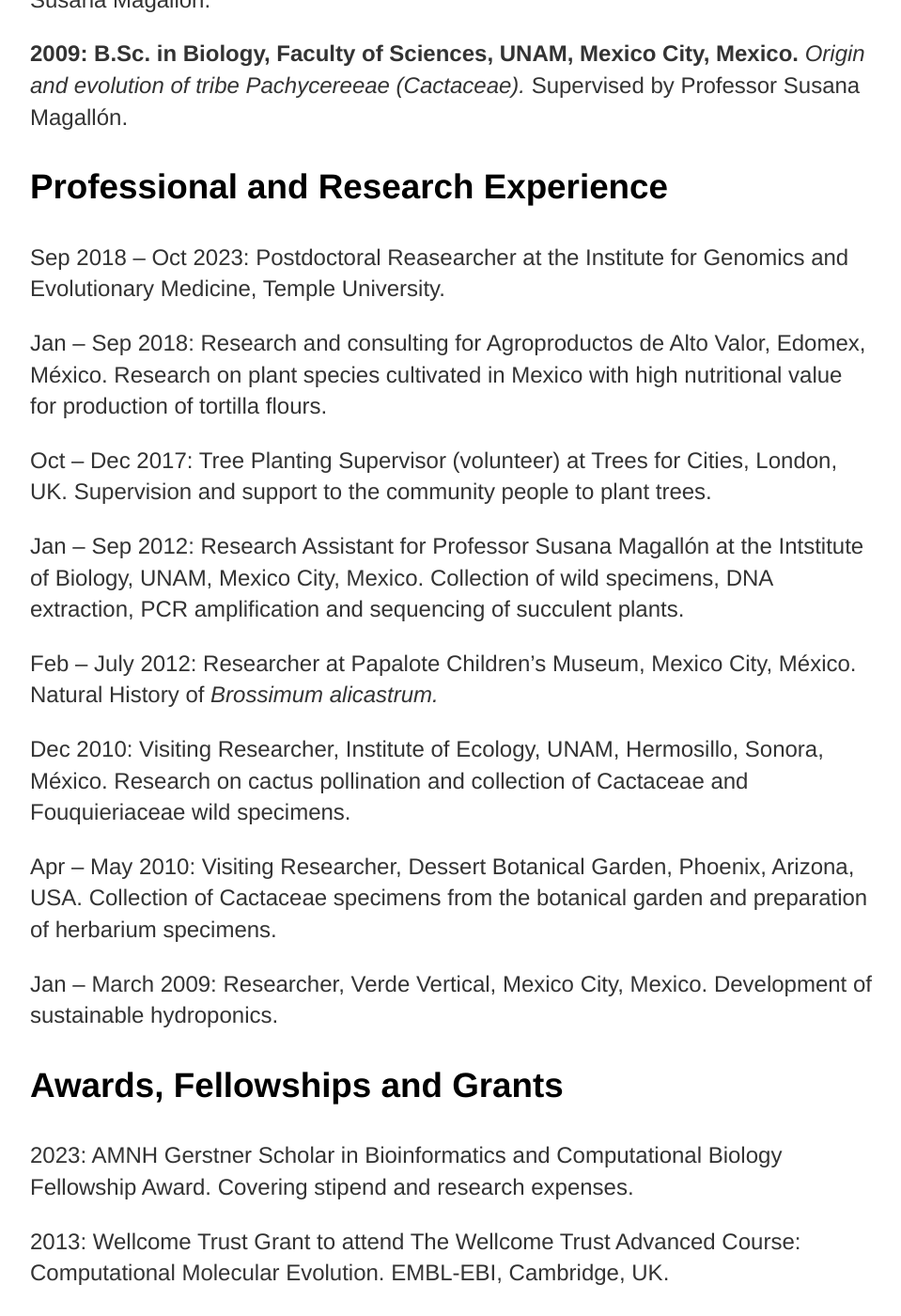
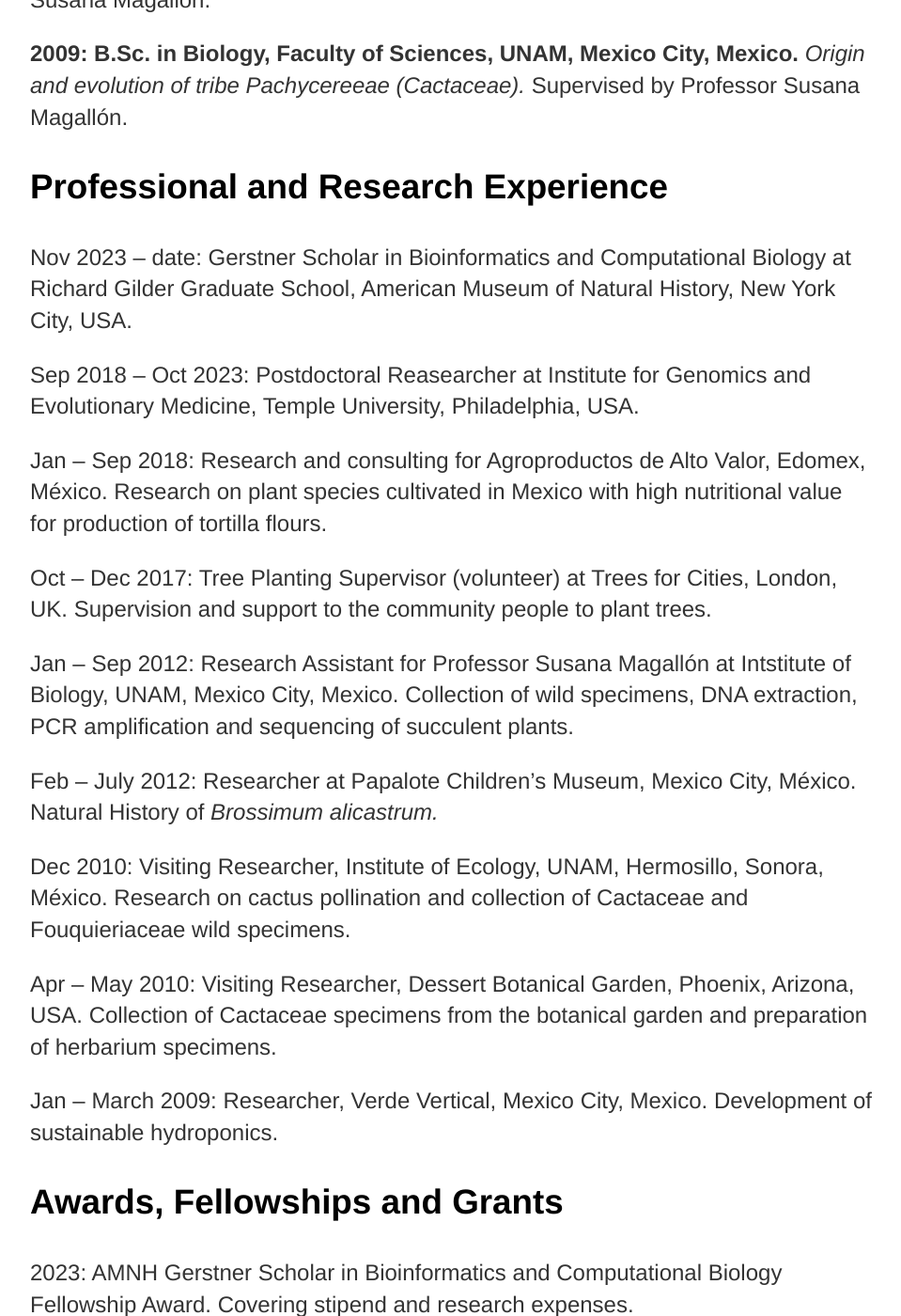
Before and after one commit to josebarbamontoya/josebarbamontoya.github.io, a Jekyll site: the page built from about/index.html, in a window 1280 px wide and 1400 px high, scrolled down 1312 px. Shown: the whole window at 94% size, without its empty margins (160-1119 px from the left). Built offline with Jekyll 4.4.1, drawn with Linux system fonts in a browser that asks for light colours.

Commit message:
Update index.html

```diff
--- a/about/index.html
+++ b/about/index.html
@@ -18,12 +18,13 @@
 			<p><b>2009: B.Sc. in Biology, Faculty of Sciences, UNAM, Mexico City, Mexico.</b> <i>Origin and evolution of tribe Pachycereeae (Cactaceae).</i> Supervised by Professor Susana Magallón.
 
 	<h3><font color="black">Professional and Research Experience</h3>
-			<p>Sep 2018 – Oct 2023: Postdoctoral Reasearcher at the Institute for Genomics and Evolutionary Medicine, Temple University.
-			<p>Jan – Sep 2018: Research and consulting for Agroproductos de Alto Valor, Edomex, México. Research on plant species cultivated in Mexico with high nutritional value for production of tortilla flours.
+			<p>Nov 2023 – date: Gerstner Scholar in Bioinformatics and Computational Biology at Richard Gilder Graduate School, American Museum of Natural History, New York City, USA.
+			<p>Sep 2018 – Oct 2023: Postdoctoral Reasearcher at Institute for Genomics and Evolutionary Medicine, Temple University, Philadelphia, USA.
+			<p>Jan – Sep 2018: Research and consulting for Agroproductos de Alto Valor, Edomex, México. Research on plant species cultivated in Mexico with high nutritional value for production of tortilla flours.
 			<p>Oct – Dec 2017: Tree Planting Supervisor (volunteer) at Trees for Cities, London, UK. Supervision and support to the community people to plant trees.
-			<p>Jan – Sep 2012: Research Assistant for Professor Susana Magallón at the Intstitute of Biology, UNAM, Mexico City, Mexico. Collection of wild specimens, DNA extraction, PCR amplification and sequencing of succulent plants.
-			<p>Feb – July 2012: Researcher at Papalote Children’s Museum, Mexico City, México. Natural History of <i>Brossimum alicastrum.</i>
-			<p>Dec 2010: Visiting Researcher, Institute of Ecology, UNAM, Hermosillo, Sonora, México. Research on cactus pollination and collection of Cactaceae and Fouquieriaceae wild specimens.
+			<p>Jan – Sep 2012: Research Assistant for Professor Susana Magallón at Intstitute of Biology, UNAM, Mexico City, Mexico. Collection of wild specimens, DNA extraction, PCR amplification and sequencing of succulent plants.
+			<p>Feb – July 2012: Researcher at Papalote Children’s Museum, Mexico City, México. Natural History of <i>Brossimum alicastrum.</i>
+			<p>Dec 2010: Visiting Researcher, Institute of Ecology, UNAM, Hermosillo, Sonora, México. Research on cactus pollination and collection of Cactaceae and Fouquieriaceae wild specimens.
 			<p>Apr – May 2010: Visiting Researcher, Dessert Botanical Garden, Phoenix, Arizona, USA. Collection of Cactaceae specimens from the botanical garden and preparation of herbarium specimens.
 			<p>Jan – March 2009: Researcher, Verde Vertical, Mexico City, Mexico. Development of sustainable hydroponics.
 
```
